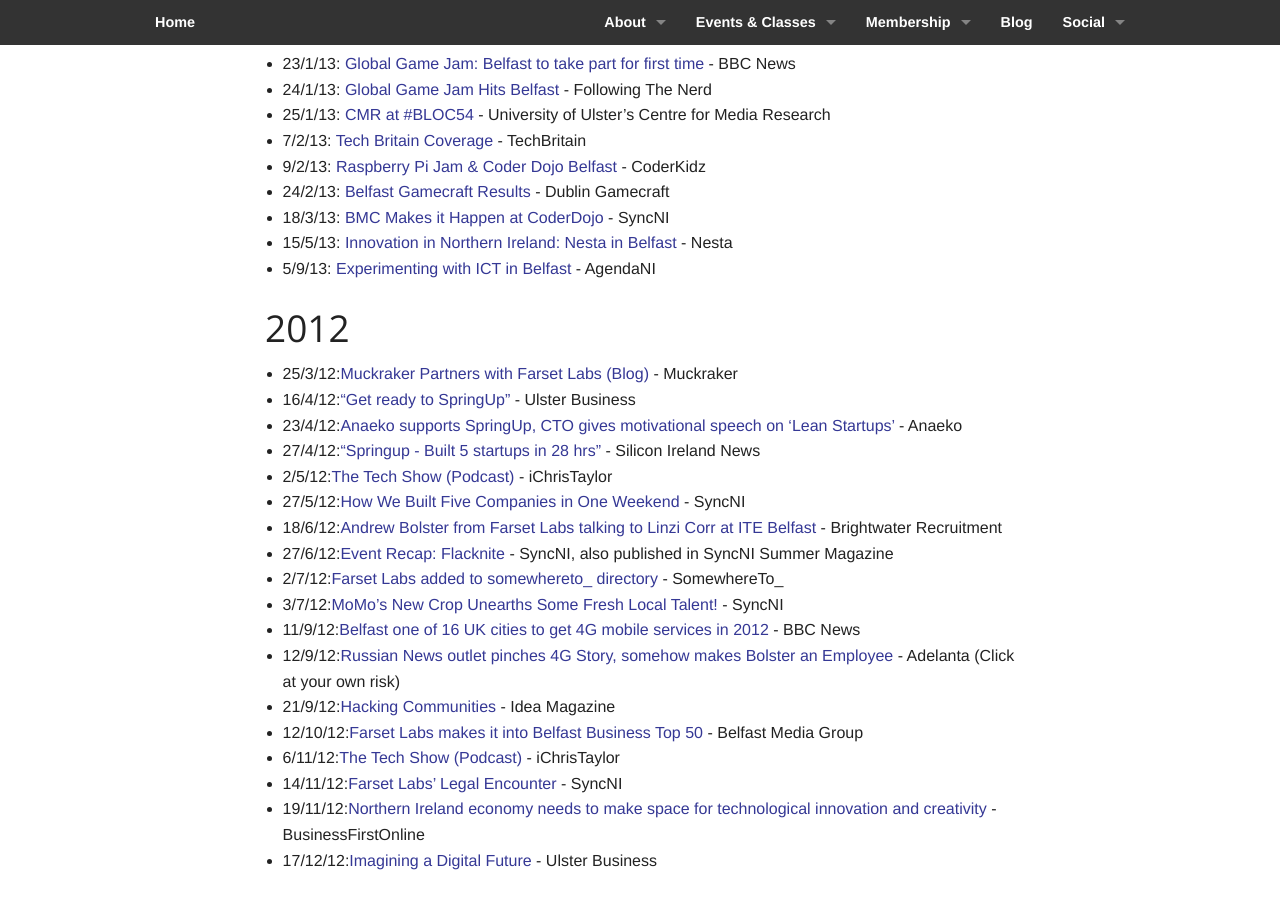
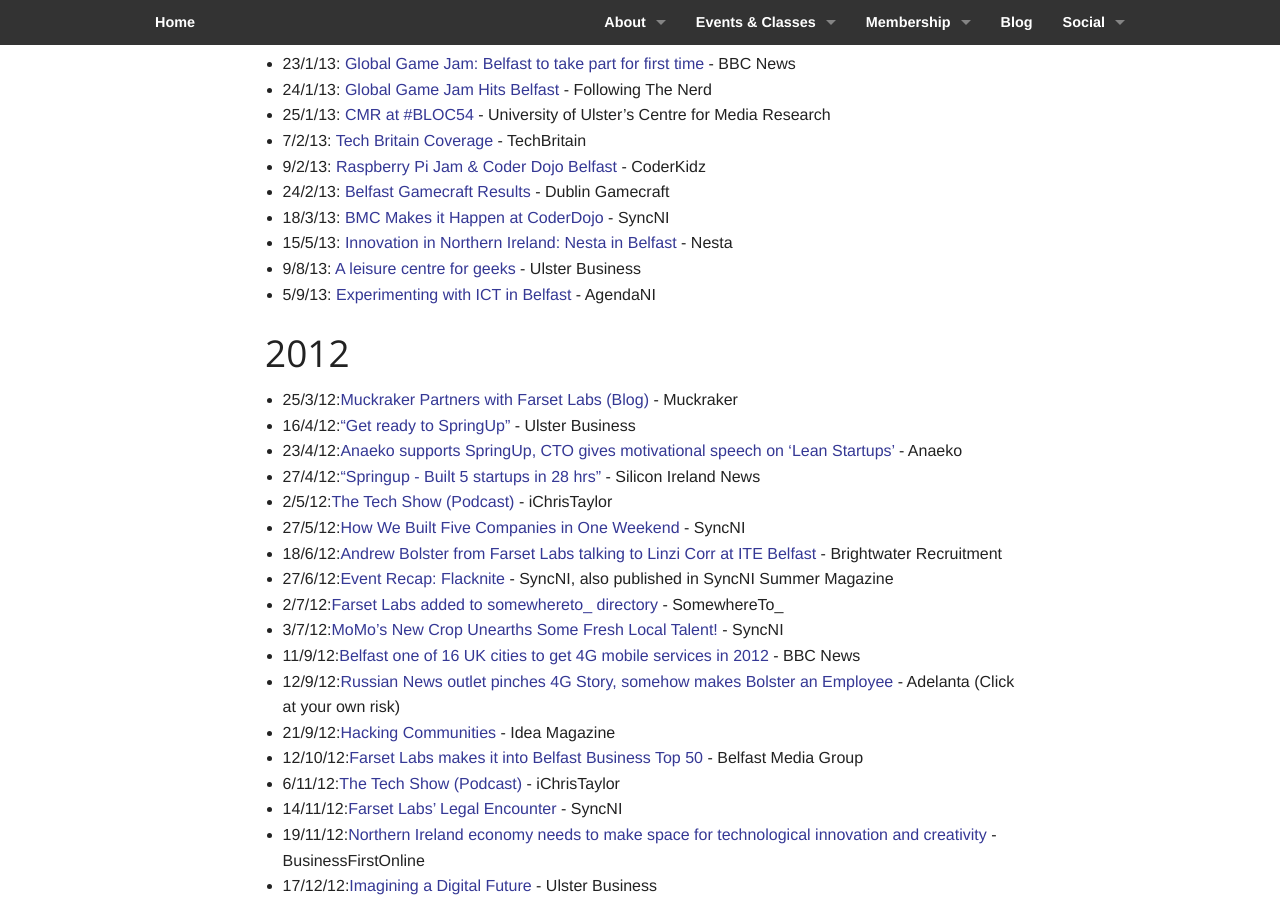
Before and after one commit to FarsetLabs/farsetlabs.github.io, a Jekyll site: the page built from about/press.md, in a window 1280 px wide and 900 px high, scrolled down 826 px. Built offline with Jekyll 4.4.1, drawn with Linux system fonts in a browser that asks for light colours.

Commit message:
MINOR: Found an old Ulster Business issue we missed at the time

```diff
--- a/about/press.md
+++ b/about/press.md
@@ -36,6 +36,7 @@
   * 24/2/13: [Belfast Gamecraft Results](http://dublingamecraft.com/2013/02/24/belfat-gamecraft-winners/) - Dublin Gamecraft
   * 18/3/13: [BMC Makes it Happen at CoderDojo](http://syncni.com/news/2/1574/belfast-metropolitan-college-makes-it-happen-with-coderdojo-summit/tab/1356#.UW_zakmDg9d) - SyncNI
   * 15/5/13: [Innovation in Northern Ireland: Nesta in Belfast](http://www.nesta.org.uk/events/nesta_road_shows/assets/events/innovation_in_northern_ireland_nesta_in_belfast) - Nesta
+  * 9/8/13: [A leisure centre for geeks](http://issuu.com/ulster_business/docs/ub_august_2013/148) - Ulster Business
   * 5/9/13: [Experimenting with ICT in Belfast ](http://www.agendani.com/experimenting-with-ict-in-belfast/)- AgendaNI
 
 ## 2012
```
